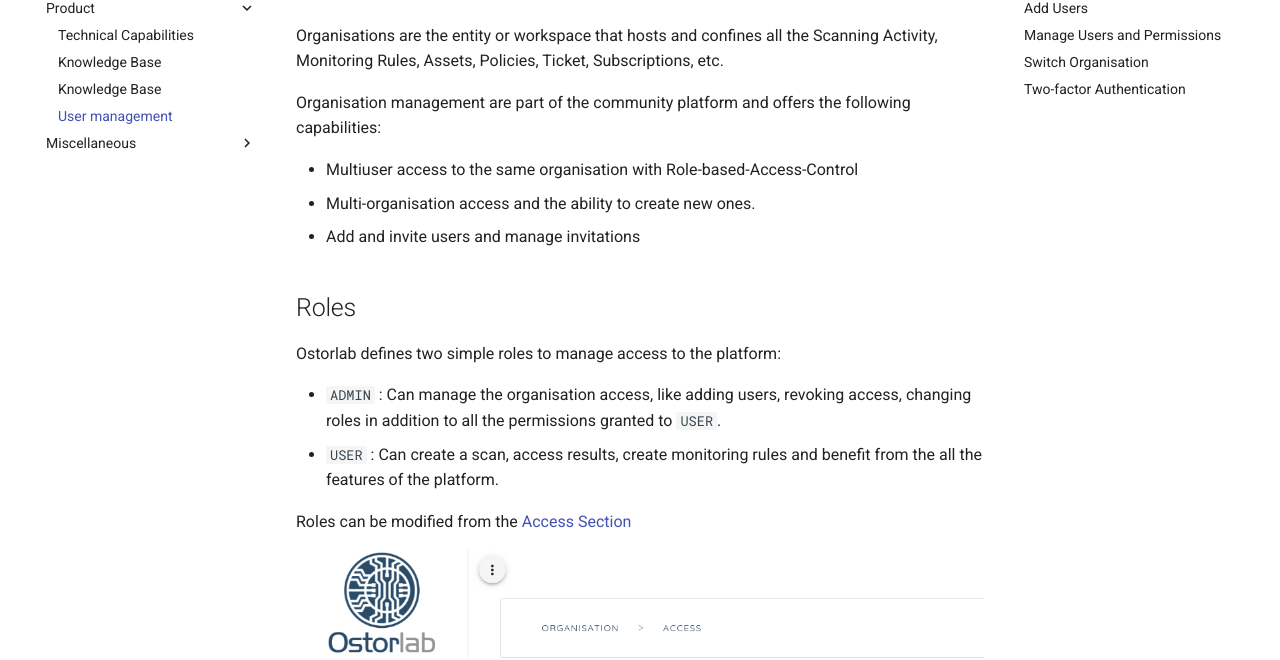
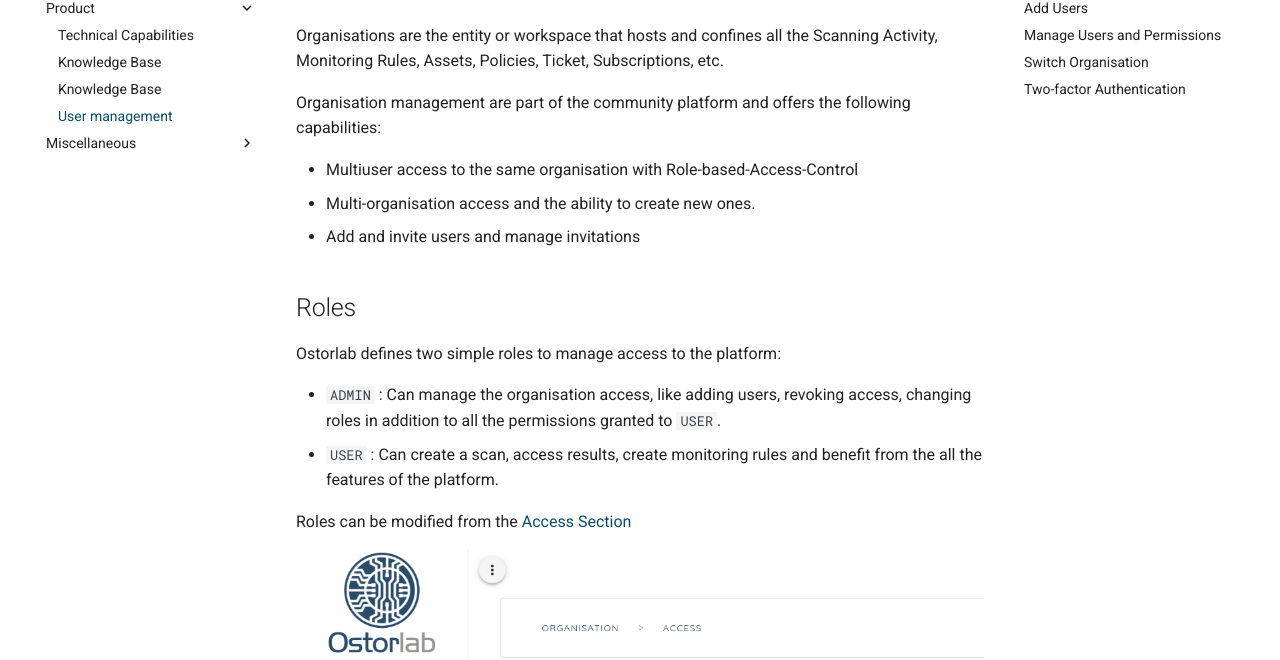
Before and after one commit to Ostorlab/oxo, an MkDocs documentation site: the page built from docs/user_management/README.md, in a window 1280 px wide and 1400 px high. Shown: the part 205-865 px from the top of the window. Built offline with MkDocs 1.6.1 and Material for MkDocs 9.7.7, drawn with Linux system fonts in a browser that asks for light colours; comment, search, counter and statistics services are not loaded.

Commit message:
Chnage color to ostorlab primary color.

```diff
--- a/docs/stylesheets/extra.css
+++ b/docs/stylesheets/extra.css
@@ -1,4 +1,4 @@
-[data-md-color-scheme="ostorlab"] {
+:root {
     --md-primary-fg-color:        #084D6A;
     --md-primary-fg-color--light: #000000;
     --md-primary-fg-color--dark:  #000000;
--- a/mkdocs.yml
+++ b/mkdocs.yml
@@ -42,8 +42,6 @@
 theme:
   name: "material"
   logo: "https://www.ostorlab.co/img/logo/logo-emblem.png"
-  palette:
-    - scheme: ostorlab
   features:
   - navigation.tabs
   - navigation.top
```
